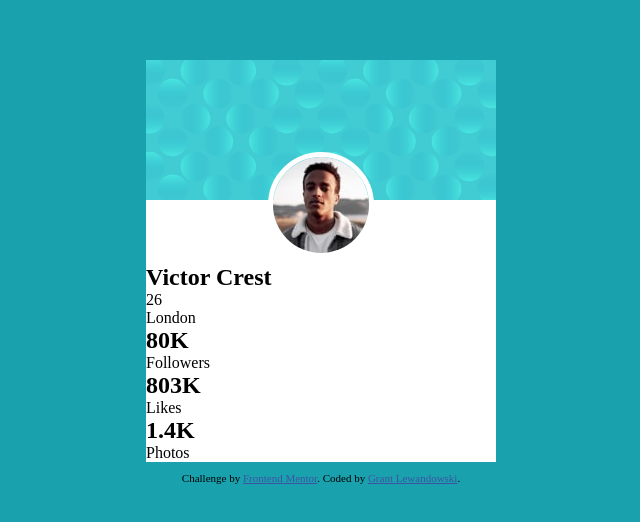
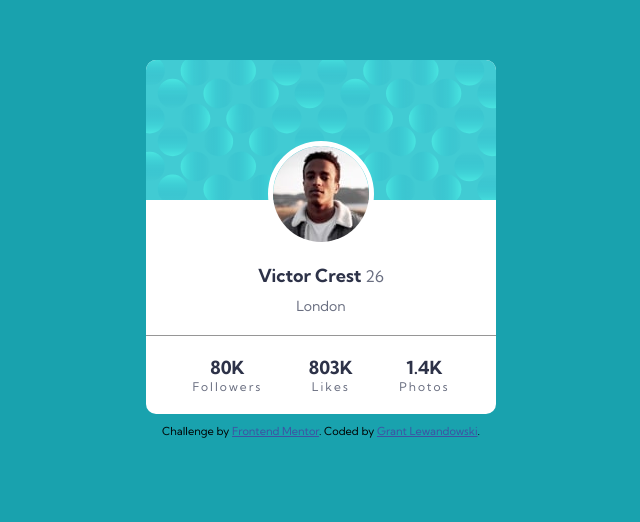
Before and after one commit to Grunt395/profile-card-component, a plain HTML site: page index.html in a window 1280 px wide. Shown: the part 140-662 px from the top of the page, without its empty margins (319-959 px from the left). Drawn offline with Linux system fonts and the light colour scheme.

Commit message:
Added more styling

```diff
--- a/index.html
+++ b/index.html
@@ -11,6 +11,11 @@
 	<title>Frontend Mentor | Profile card component</title>
 
 	<link rel="stylesheet" href="./style.css">
+	<link rel="preconnect" href="https://fonts.googleapis.com">
+	<link rel="preconnect" href="https://fonts.gstatic.com" crossorigin>
+	<link
+		href="https://fonts.googleapis.com/css2?family=Figtree:ital,wght@0,300..900;1,300..900&family=Kumbh+Sans:wght@100..900&family=Outfit:wght@100..900&family=Red+Hat+Display:ital,wght@0,300..900;1,300..900&display=swap"
+		rel="stylesheet">
 </head>
 
 <body>
@@ -23,20 +28,24 @@
 		</div>
 
 		<div class="content">
-			<h1 class="name">Victor Crest</h1>
-			<p class="age">26</p>
+			<span class="name">Victor Crest</span>
+			<span class="age">26</span>
 			<p class="location">London</p>
 		</div>
 
 		<div class="stats">
-			<h2 class="quantity">80K</h2>
-			<p class="subtitle">Followers</p>
-
-			<h2 class="quantity">803K</h2>
-			<p class="subtitle">Likes</p>
-
-			<h2 class="quantity">1.4K</h2>
-			<p class="subtitle">Photos</p>
+			<div>
+				<h3 class="quantity">80K</h3>
+				<p class="subtitle">Followers</p>
+			</div>
+			<div>
+				<h3 class="quantity">803K</h3>
+				<p class="subtitle">Likes</p>
+			</div>
+			<div>
+				<h3 class="quantity">1.4K</h3>
+				<p class="subtitle">Photos</p>
+			</div>
 		</div>
 	</article>
 
--- a/style.css
+++ b/style.css
@@ -6,13 +6,19 @@
 
 body {
     background-color: hsl(185, 75%, 39%);
+    font-family: "Kumbh Sans";
 }
 
 .container {
     position: relative;
     width: 350px;
     background-color: white;
+    border-radius: 10px;
     margin: 200px auto 10px;
+}
+
+.banner-image {
+    border-radius: 10px 10px 0 0;
 }
 
 .image-container {
@@ -31,8 +37,75 @@ body {
     /* display: grid;
     grid-template-columns: 1fr 1fr;
     grid-template-rows: 2fr; */
+    text-align: center;
+    margin-top: 60px;
+}
 
-    margin-top: 60px;
+.name,
+.quantity {
+    color: hsl(229, 23%, 23%);
+    font-size: 18px;
+    font-weight: 700;
+}
+
+.age {
+    color: hsl(227, 10%, 46%);
+    font-weight: 400;
+}
+
+.location {
+    color: hsl(227, 10%, 46%);
+    font-size: 14px;
+    font-weight: 400;
+    margin-top: 10px;
+    margin-bottom: 20px;
+}
+
+.stats {
+    text-align: center;
+    display: flex;
+    justify-content: space-evenly;
+    /* display: grid;
+    grid-template-columns: 1fr 1fr 1fr;
+    grid-template-rows: 1fr 1fr;
+    grid-template-areas:
+        "80k 803k 14k"
+        "followers likes photos"; */
+    border-top: 1px solid hsl(0, 0%, 59%);
+    padding-top: 20px;
+    padding-bottom: 20px;
+}
+
+/*
+.quantity:first-child {
+    grid-area: 80k;
+}
+
+.subtitle:nth-child(2) {
+    grid-area: followers;
+}
+
+.quantity:nth-child(3) {
+    grid-area: 803k;
+}
+
+.subtitle:nth-child(4) {
+    grid-area: likes;
+}
+
+.quantity:nth-child(5) {
+    grid-area: 14k;
+}
+
+.subtitle:nth-child(6) {
+    grid-area: photos;
+} */
+
+.subtitle {
+    color: hsl(227, 10%, 46%);
+    font-size: 12px;
+    font-weight: 400;
+    letter-spacing: 2px;
 }
 
 .attribution {
```
